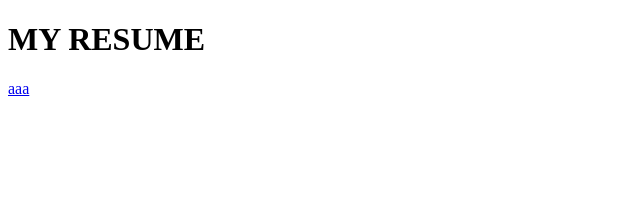
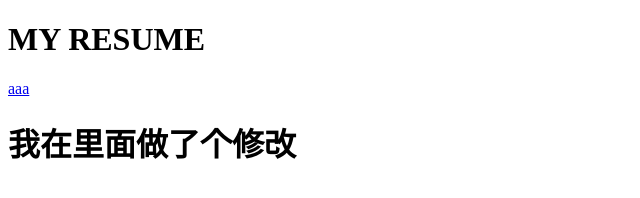
Before and after one commit to s1922521477/resume, a plain HTML site: page index.html in a window 1280 px wide. Shown: the whole page, without its empty margins (0-640 px from the left). Drawn offline with Linux system fonts and the light colour scheme.

Commit message:
wo de xiu gai

```diff
--- a/index.html
+++ b/index.html
@@ -8,6 +8,7 @@
 	<h1>MY RESUME</h1>
 	<div>
 	  <a href="#">aaa</a>
+		<h1>我在里面做了个修改</h1>
     </div>
 </body>
 </html>
```
